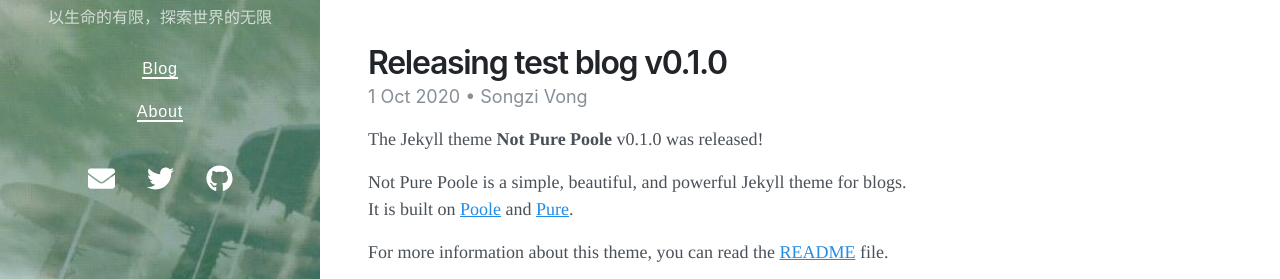
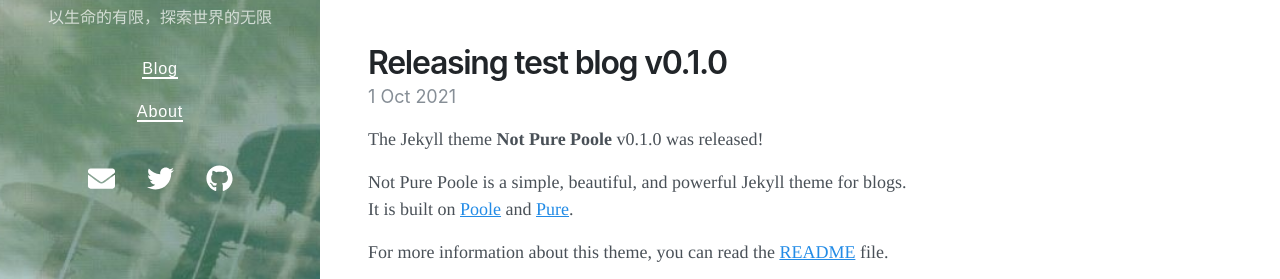
Before and after one commit to yihenc/yihenc.github.io, a Jekyll site: the page built from _posts/2020-10-01-releasing-not-pure-poole-v0-1-0.md, in a window 1280 px wide and 900 px high. Shown: the part 422-701 px from the top of the window. Built offline with Jekyll 4.4.1, drawn with Linux system fonts in a browser that asks for light colours; nearby versions of some CDN libraries.

Commit message:
Update 2020-10-01-releasing-not-pure-poole-v0-1-0.md

```diff
--- a/_posts/2020-10-01-releasing-not-pure-poole-v0-1-0.md
+++ b/_posts/2020-10-01-releasing-not-pure-poole-v0-1-0.md
@@ -1,11 +1,10 @@
 ---
 layout: post
 title: Releasing test blog v0.1.0
-author: Songzi Vong
 tags:
 - jekyll theme
 - jekyll
-date: 2020-10-01 13:56 +0800
+date: 2021-10-01 13:56 +0800
 ---
 The Jekyll theme **Not Pure Poole** v0.1.0 was released!
 
```
